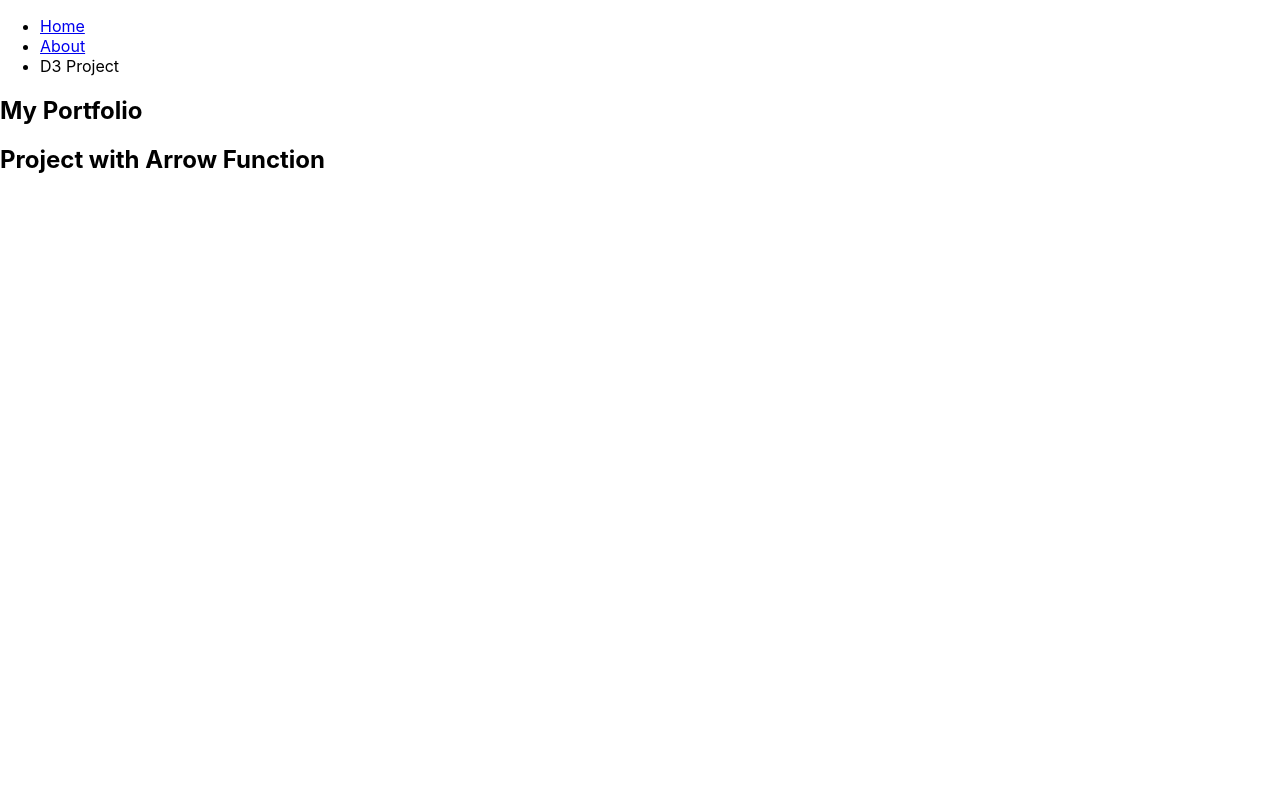
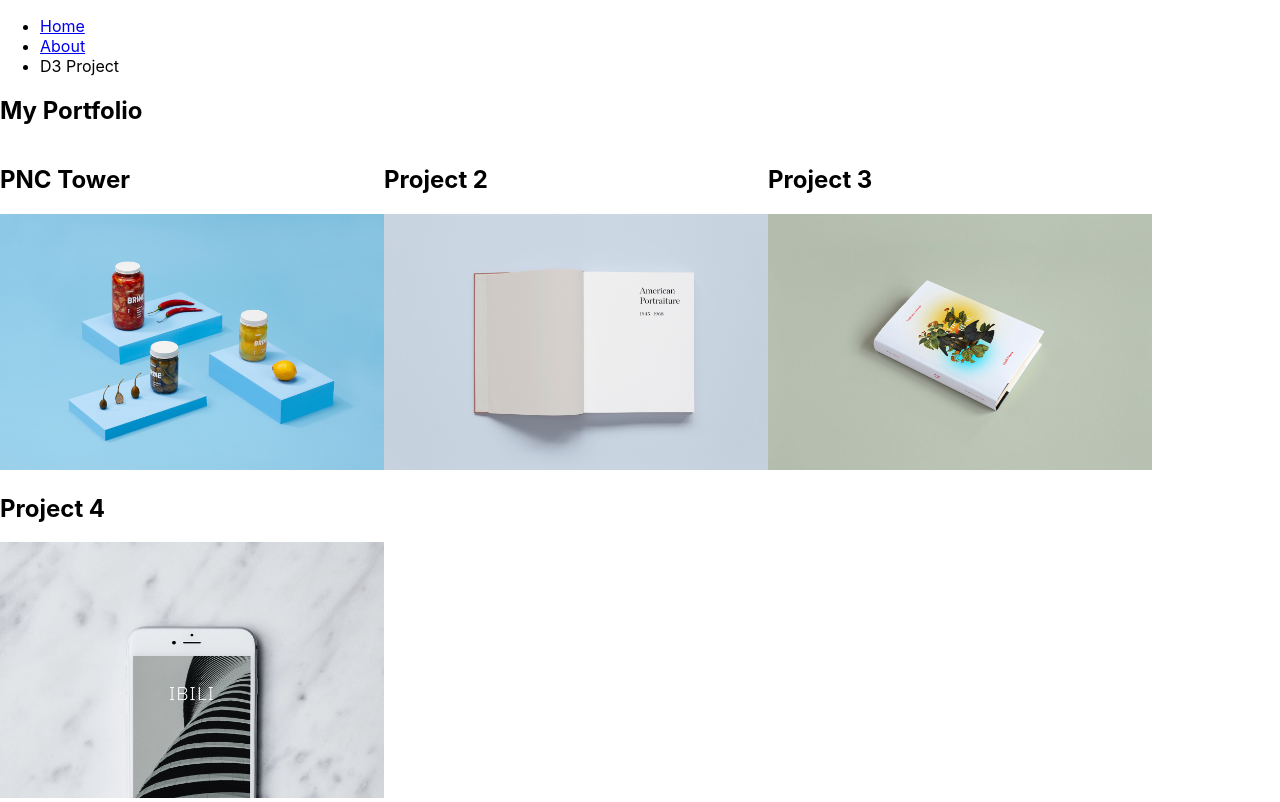
Before and after one commit to laurengibbonz/web2class11, a React (Create React App) app: page / in a window 1280 px wide. Built offline with nearby package versions, Linux system fonts and the light colour scheme.

Commit message:
project updates

```diff
--- a/public/data.json
+++ b/public/data.json
@@ -10,5 +10,9 @@
     {
         "name": "Project 3",
         "img": "img/portfolio3.jpg"
+    },
+    {
+        "name": "Project 4",
+        "img": "img/portfolio4.jpg"
     }
 ]
--- a/src/App.css
+++ b/src/App.css
@@ -1,3 +1,12 @@
 .App {
   text-align: left;
 }
+
+.item {
+  display: inline-block;
+  width: 30%;
+}
+
+.item img {
+  max-width: 100%;
+}
--- a/src/components/Project.js
+++ b/src/components/Project.js
@@ -1,11 +1,14 @@
 import React from 'react';
 
-const Project = () => {
-    return (
-        <div className="item">
-            <h2>Project with Arrow Function</h2>
-        </div>
-    )
+const Project = ({projects}) => {
+    return projects.map((project, i) => {
+        return (
+            <div key={i} className="item">
+                <h2>{project.name}</h2>
+                <img src={project.img} alt={project.name} />
+            </div>
+        )
+    });
 }
 
 export default Project;
```
